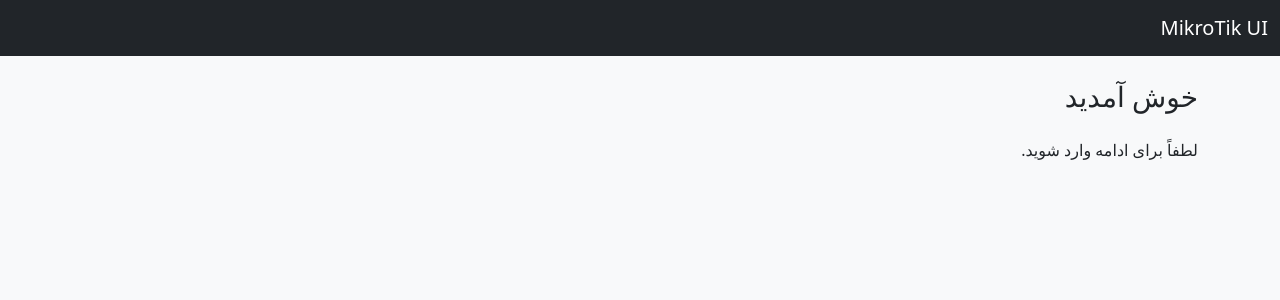
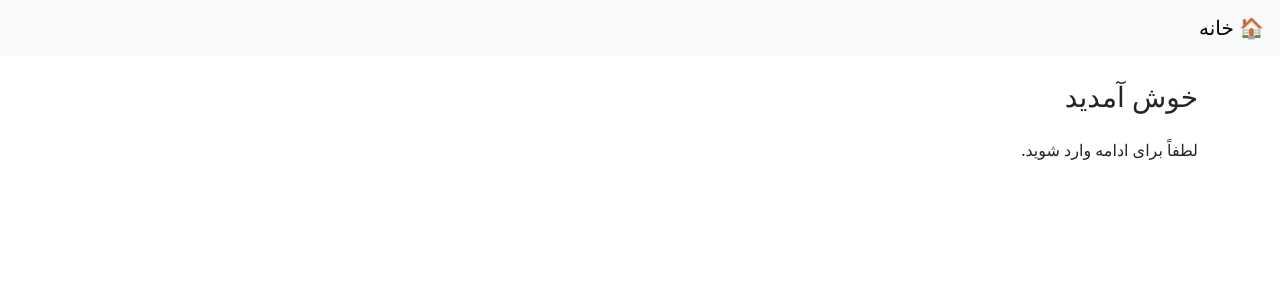
Before and after one commit to Nekooei-Dev/internet-router-ui, a Python web app: template templates/index.html in a window 1280 px wide. Shown: the top 300 px of the page. Run offline with Jinja, Linux system fonts and the light colour scheme; the template is opened without the code that fills it, so the values that code supplies are empty.

Commit message:
Update layout.html

```diff
--- a/templates/layout.html
+++ b/templates/layout.html
@@ -1,39 +1,22 @@
-<!doctype html>
+<!DOCTYPE html>
 <html lang="fa" dir="rtl">
-  <head>
-    <meta charset="utf-8">
-    <meta name="viewport" content="width=device-width, initial-scale=1">
-    <title>{{ title or "MikroTik UI" }}</title>
-    <link href="https://cdn.jsdelivr.net/npm/bootstrap@5.3.6/dist/css/bootstrap.rtl.min.css" rel="stylesheet" integrity="sha384-..." crossorigin="anonymous">
-    <style>
-      body {
-        background-color: #f8f9fa;
-      }
-    </style>
-  </head>
-  <body>
-    <nav class="navbar navbar-expand-lg navbar-dark bg-dark mb-4">
-      <div class="container-fluid">
-        <a class="navbar-brand" href="/">MikroTik UI</a>
-        <div class="collapse navbar-collapse">
-          <ul class="navbar-nav me-auto mb-2 mb-lg-0">
-            {% if session.get('user_type') == 'admin' %}
-              <li class="nav-item"><a class="nav-link" href="/admin">پنل ادمین</a></li>
-              <li class="nav-item"><a class="nav-link" href="/check-api">وضعیت API</a></li>
-            {% elif session.get('user_type') == 'user' %}
-              <li class="nav-item"><a class="nav-link" href="/change-internet">تغییر اینترنت</a></li>
-              <li class="nav-item"><a class="nav-link" href="/user-status">وضعیت من</a></li>
+<head>
+    <meta charset="UTF-8">
+    <title>{% block title %}صفحه{% endblock %}</title>
+    <link href="https://cdn.jsdelivr.net/npm/bootstrap@5.3.0/dist/css/bootstrap.rtl.min.css" rel="stylesheet">
+    <link rel="stylesheet" href="https://cdnjs.cloudflare.com/ajax/libs/font-awesome/6.5.0/css/all.min.css">
+</head>
+<body>
+    <nav class="navbar navbar-expand-lg navbar-light bg-light px-3">
+        <a class="navbar-brand" href="/">🏠 خانه</a>
+        <div class="ms-auto">
+            {% if session.logged_in %}
+                <a href="/logout" class="btn btn-sm btn-danger">خروج</a>
             {% endif %}
-          </ul>
-          {% if session.get('user_type') %}
-            <a class="btn btn-outline-light" href="/logout">خروج</a>
-          {% endif %}
         </div>
-      </div>
     </nav>
-    <div class="container">
-      {% block content %}{% endblock %}
+    <div class="container mt-4">
+        {% block content %}{% endblock %}
     </div>
-    <script src="https://cdn.jsdelivr.net/npm/bootstrap@5.3.6/dist/js/bootstrap.bundle.min.js" integrity="sha384-..." crossorigin="anonymous"></script>
-  </body>
+</body>
 </html>
```
